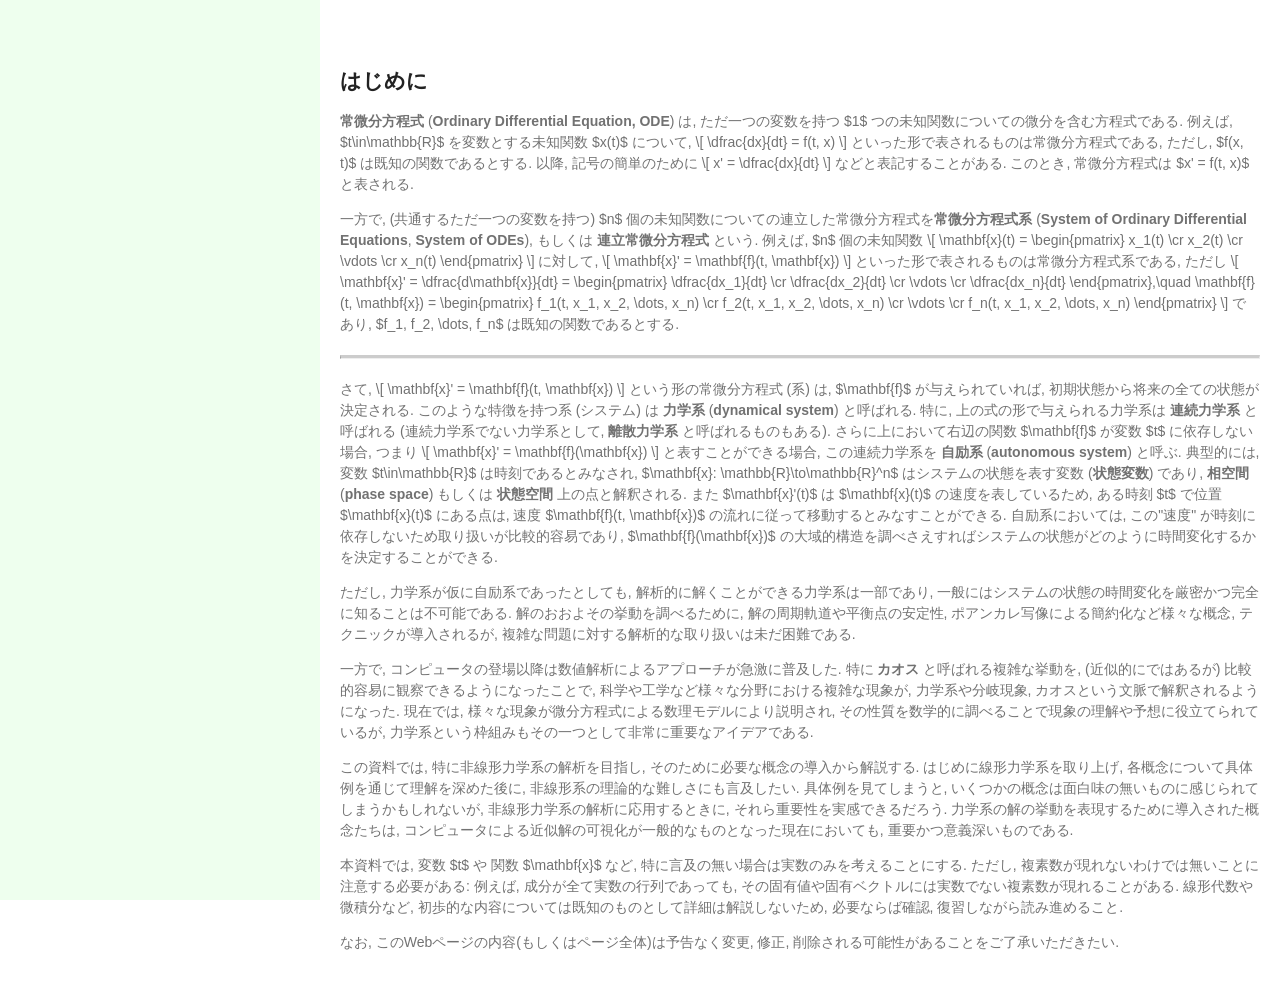
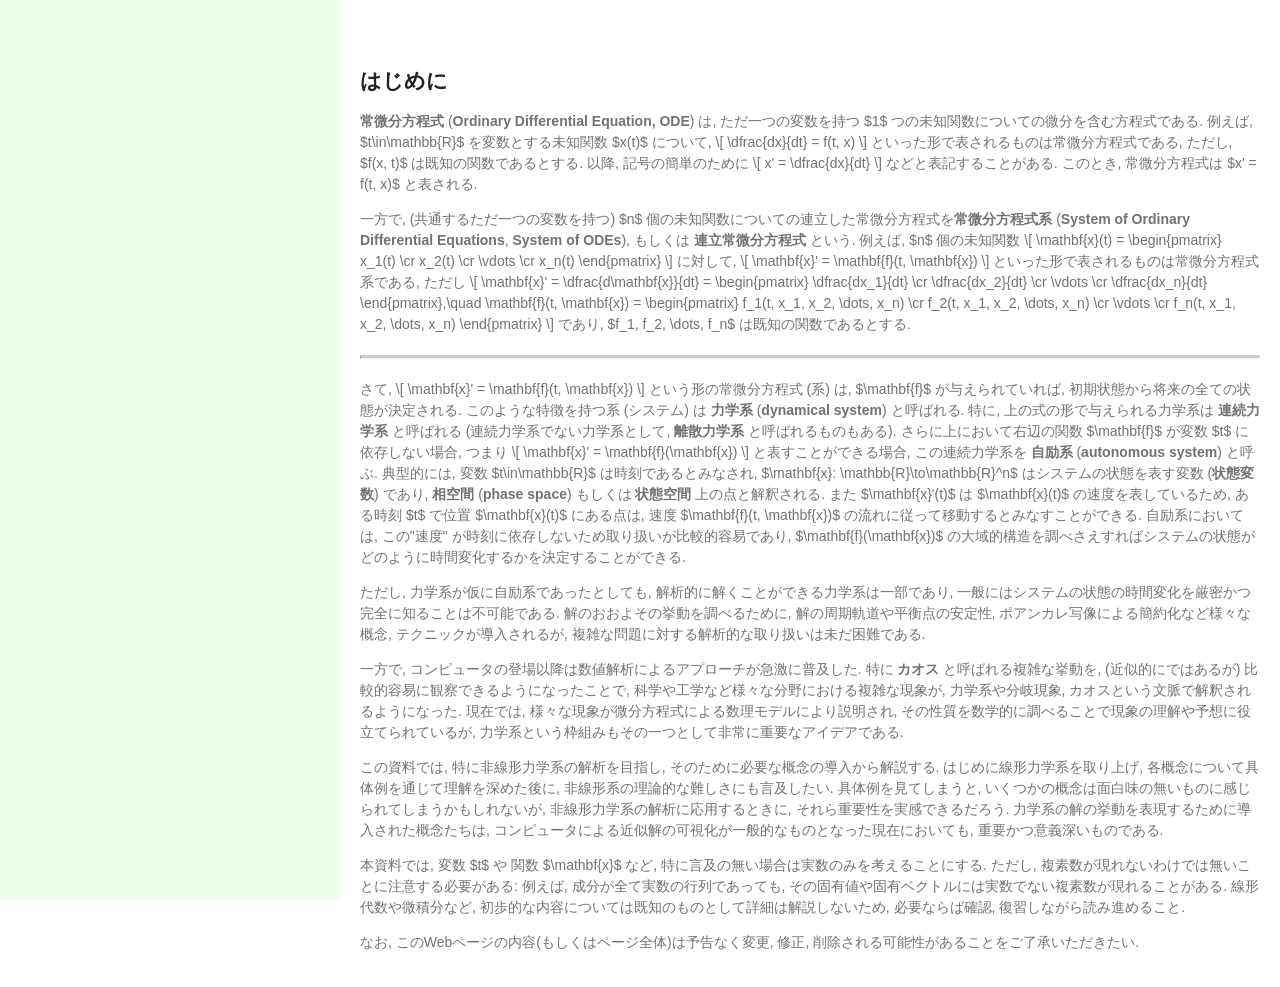

modify width of sidebar

--- a/docs/common/style.css
+++ b/docs/common/style.css
@@ -1,7 +1,7 @@
 /* body and wrapper */
 
 :root {
-    --sidebar_width: 300px;
+    --sidebar_width: 320px;
     --sidebar_padding_left: 20px;
 }
 
